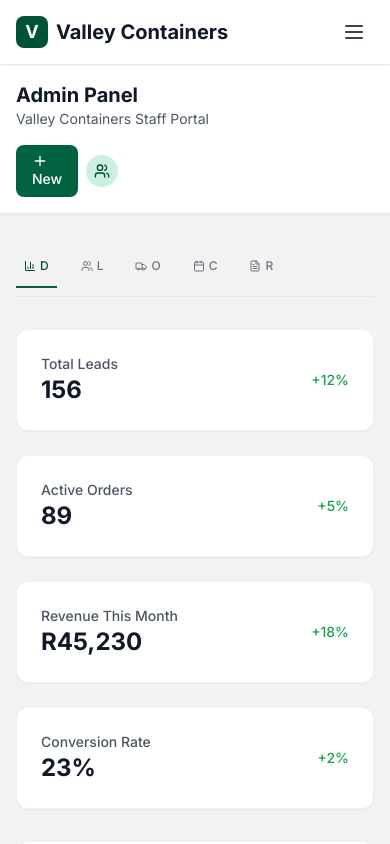
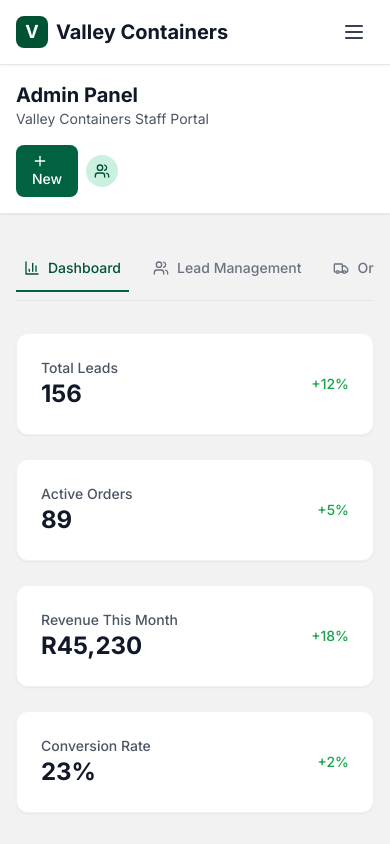
Before and after one commit to Waynefuelx/public, a Next.js app: page /admin in a window 390 px wide. Shown: the top 844 px of the page. Built offline with nearby package versions, Linux system fonts and the light colour scheme.

Commit message:
Remove abbreviated mobile view from admin navigation tabs - always show full labels

```diff
--- a/app/admin/page.tsx
+++ b/app/admin/page.tsx
@@ -221,15 +221,14 @@ const AdminPage = () => {
               <button
                 key={tab.id}
                 onClick={() => setActiveTab(tab.id)}
-                className={`flex items-center space-x-1 sm:space-x-2 py-3 sm:py-4 px-2 sm:px-1 border-b-2 font-medium text-xs sm:text-sm whitespace-nowrap min-w-fit ${
+                className={`flex items-center space-x-2 py-3 sm:py-4 px-2 sm:px-1 border-b-2 font-medium text-sm whitespace-nowrap min-w-fit ${
                   activeTab === tab.id
                     ? 'border-primary-500 text-primary-600'
                     : 'border-transparent text-gray-500 hover:text-gray-700 hover:border-gray-300'
                 }`}
               >
-                <tab.icon className="w-3 h-3 sm:w-4 sm:h-4" />
-                <span className="hidden xs:inline">{tab.label}</span>
-                <span className="xs:hidden">{tab.label.charAt(0)}</span>
+                <tab.icon className="w-4 h-4" />
+                <span>{tab.label}</span>
               </button>
             ))}
           </nav>
```
